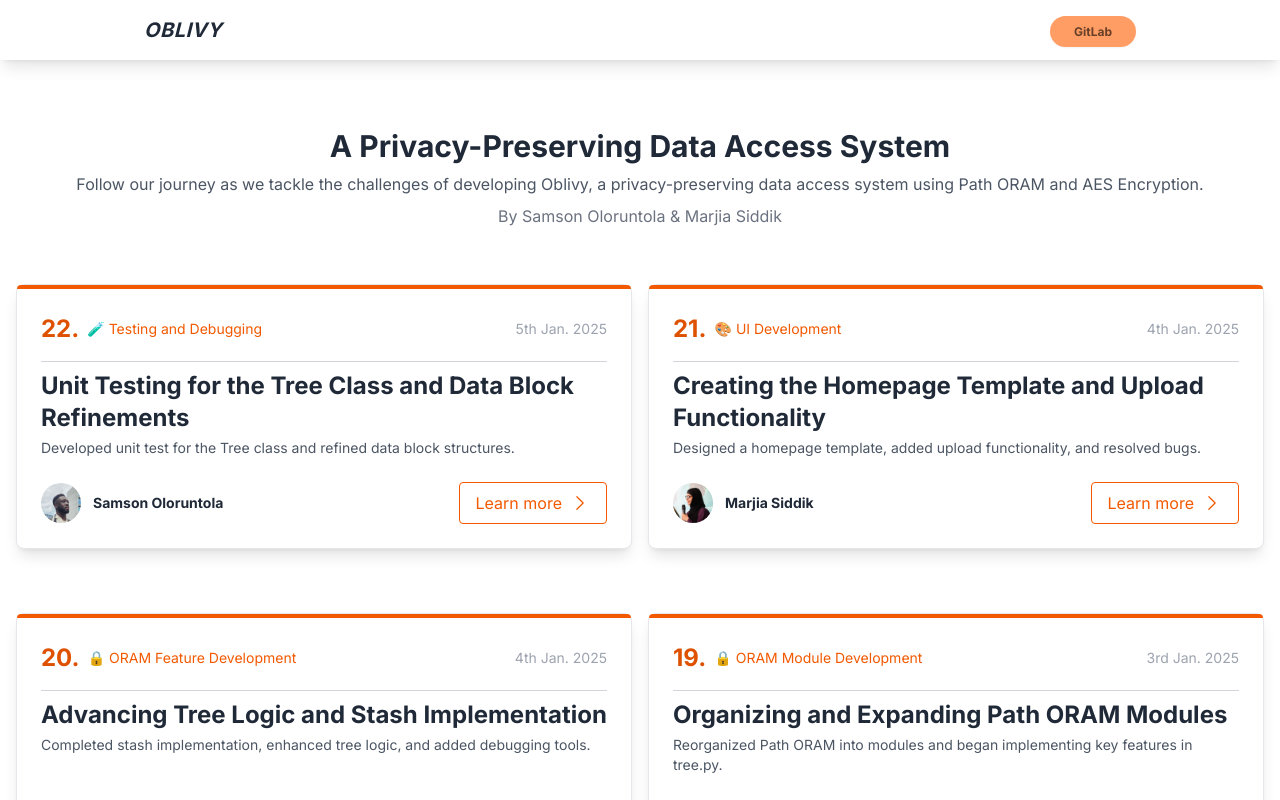
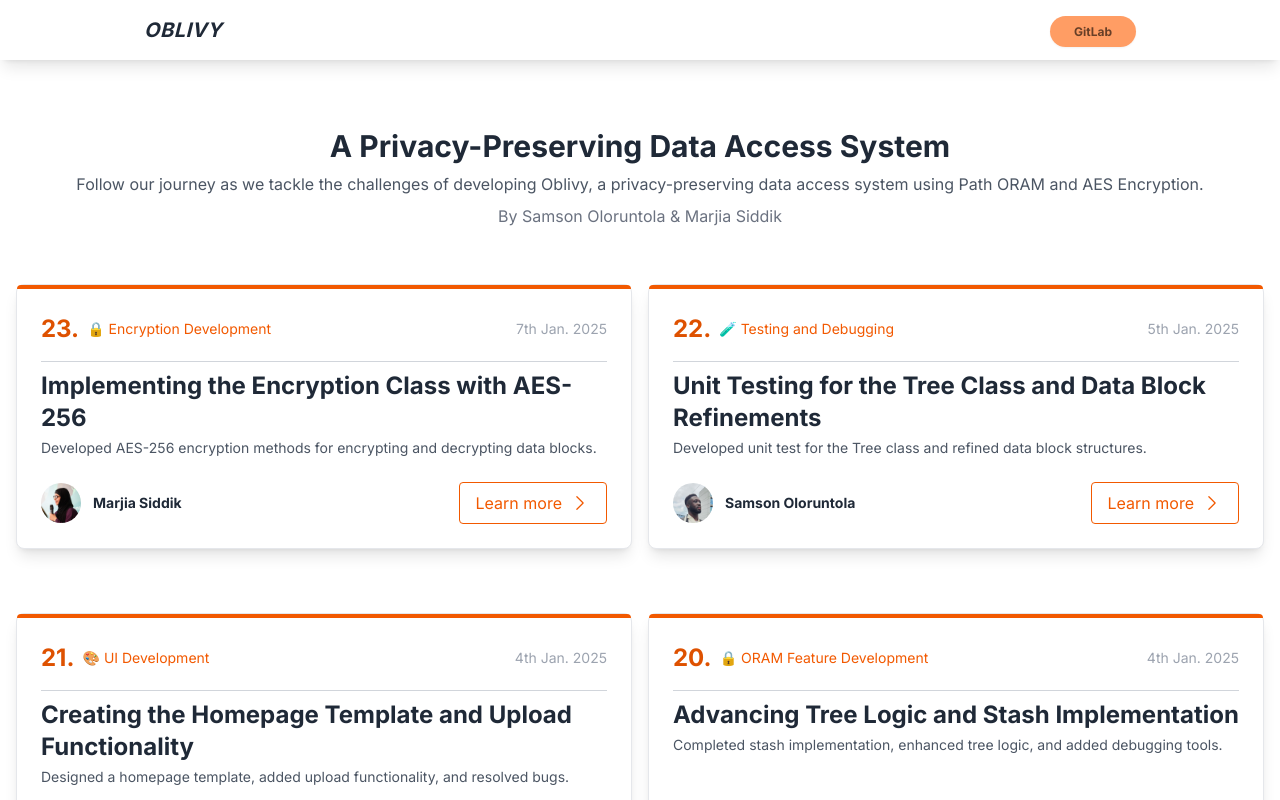
Before and after one commit to type0-1/blog, a React (Create React App) app: page / in a window 1280 px wide. Shown: the top 800 px of the page. Built offline with nearby package versions, Linux system fonts and the light colour scheme.

Commit message:
Added blog entry

```diff
--- a/src/components/MainSection.js
+++ b/src/components/MainSection.js
@@ -8,6 +8,15 @@ import marjiaImage from '../images/Marjia.jpeg';
 gsap.registerPlugin(ScrollTrigger);
 
 const cardData = [
+  {
+    blogTitle: "Implementing the Encryption Class with AES-256",
+    author: "Marjia Siddik",
+    date: "7th Jan. 2025",
+    topic: "🔒 Encryption Development",
+    desc: "Developed AES-256 encryption methods for encrypting and decrypting data blocks.",
+    authorImage: marjiaImage,
+    blogId: 23,
+  },
   {
     blogTitle: "Unit Testing for the Tree Class and Data Block Refinements",
     author: "Samson Oloruntola",
--- a/src/data/blogEntries.js
+++ b/src/data/blogEntries.js
@@ -1,4 +1,56 @@
 export const blogPosts = [
+  {
+    id: '23',
+    title: 'Implementing the Encryption Class with AES-256',
+    author: 'Marjia Siddik',
+    date: '7th Jan. 2025',
+    topic: '🔒 Encryption Development',
+    authorImage: require('../images/Marjia.jpeg'),
+    content: `
+      <h2>Implementing the Encryption Class with AES-256</h2>
+      <p>Our security measures took a significant leap as we implemented the Encryption class, a vital component of the Oblivy system. This class provides robust encryption and decryption using AES-256. Here’s an overview of the work completed:</p>
+
+      <ul>
+        <li><strong>Encryption Logic:</strong> Developed the Encryption class utilizing <code>Crypto.Cipher</code> for AES-256 and <code>Crypto.Random</code> for generating secure random bytes. The methods include:
+          <ul>
+            <li><code>encrypt</code>: Encrypts data blocks, returning the ciphertext, nonce, and authentication tag.</li>
+            <li><code>decrypt</code>: Decrypts data, verifying integrity with the authentication tag.</li>
+            <li><code>re_encrypt</code>: Re-encrypts a decrypted data block for enhanced security.</li>
+          </ul>
+        </li>
+        <li><strong>Exception Handling:</strong> Added comprehensive exception handling to manage invalid data formats and ensure resilience.</li>
+        <li><strong>Template Unit Test File:</strong> Created a unit test template for the Encryption class to validate its functionality and robustness.</li>
+        <li><strong>Bug Fixes:</strong> Fixed typos and improved code readability to maintain high standards of quality.</li>
+      </ul>
+
+      <p>Here’s a snippet of the implemented Encryption class:</p>
+      <pre>
+      <code>
+      from Crypto.Cipher import AES
+      from Crypto.Random import get_random_bytes
+      import base64
+
+      class Encryption():
+          def __init__(self, key=None):
+              self.key = key if key else get_random_bytes(32)
+
+          def encrypt(self, data):
+              if not isinstance(data, bytes):
+                  data = data.encode()
+              nonce = get_random_bytes(16)
+              cipher = AES.new(self.key, AES.MODE_GCM, nonce=nonce)
+              ciphertext, tag = cipher.encrypt_and_digest(data)
+              return {
+                  "ciphertext": base64.b64encode(ciphertext).decode(),
+                  "tag": base64.b64encode(tag).decode(),
+                  "nonce": base64.b64encode(nonce).decode()
+              }
+      </code>
+      </pre>
+
+      <p>With these advancements, the Encryption class fortifies the security layer of Oblivy, ensuring data protection and integrity. The next steps will involve rigorous testing and integration into other modules.</p>
+    `
+  },
   {
     id: '22',
     title: 'Unit Testing for the Tree Class and Data Block Refinements',
```
